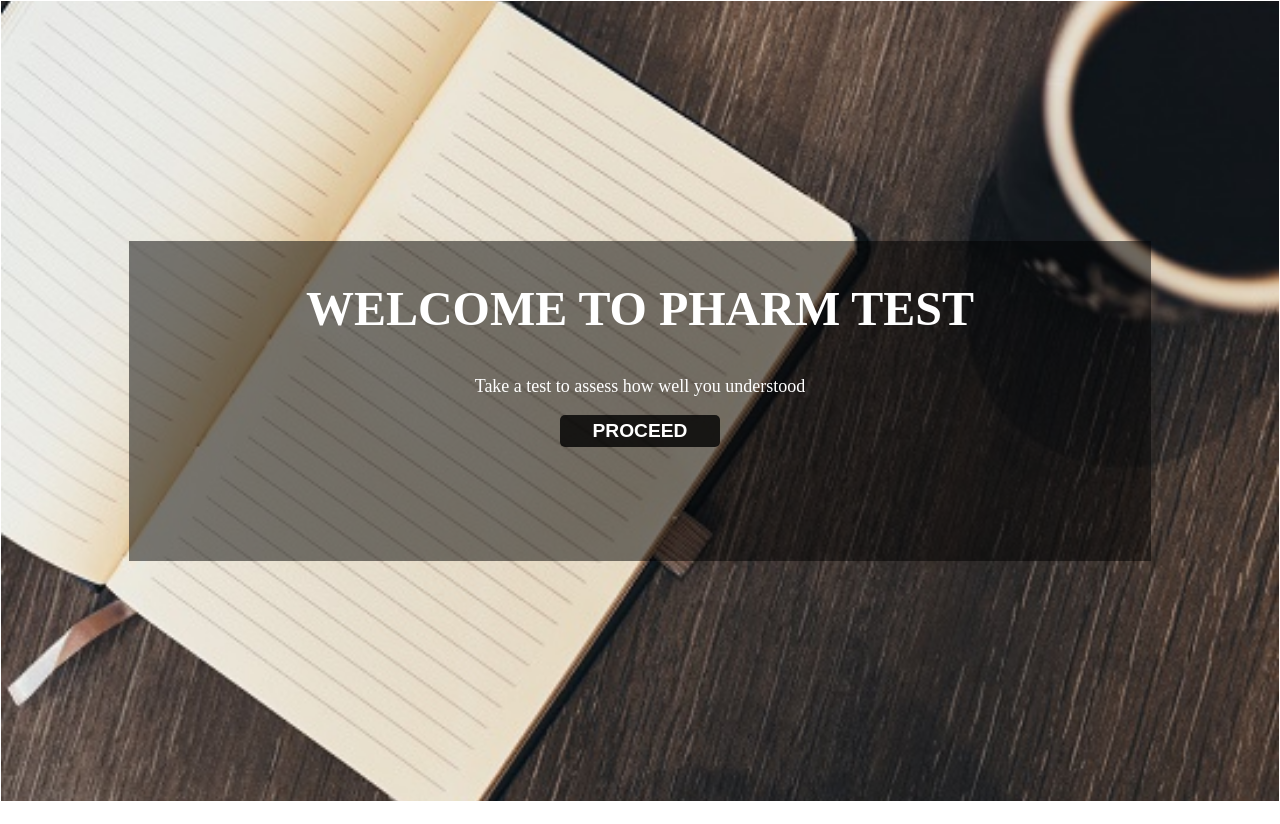
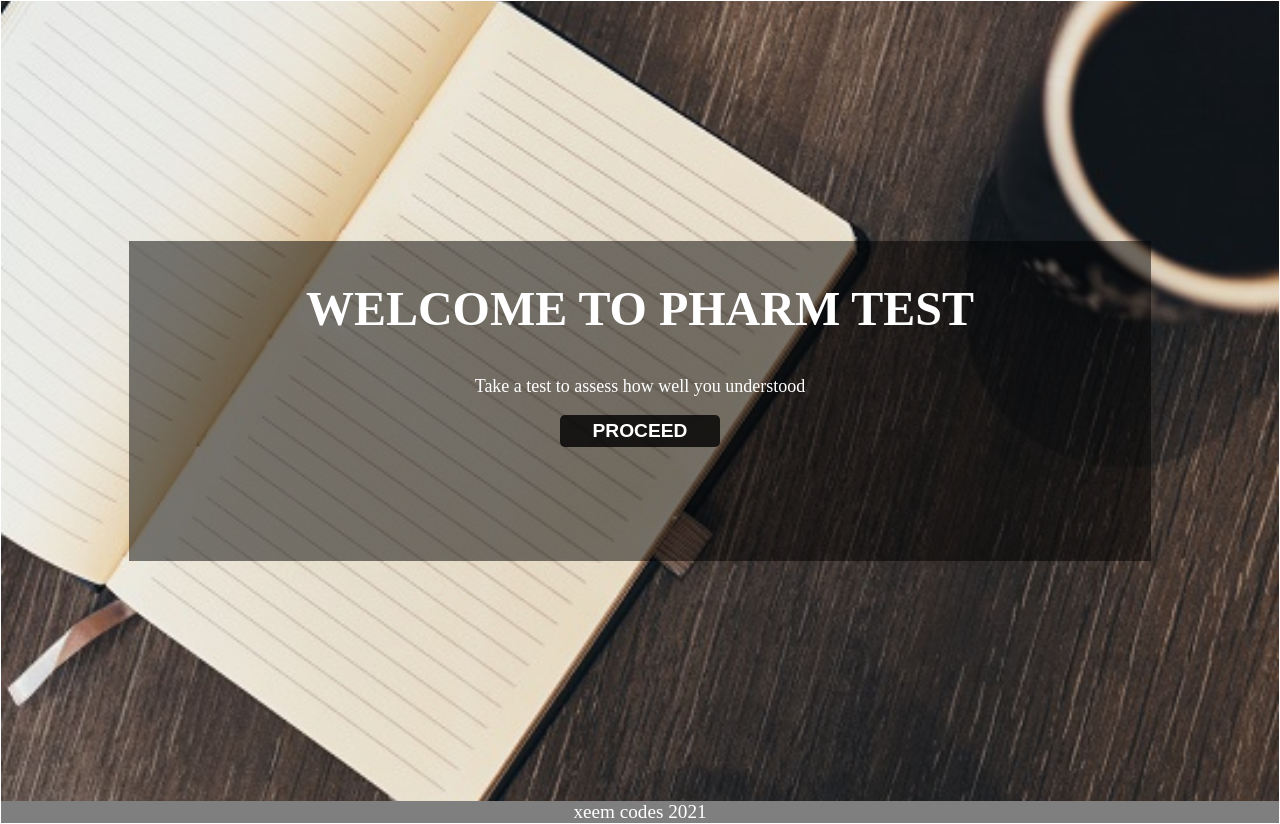
Before and after one commit to wilsonXeem/Pharm-Test-App, a React (Create React App) app: page / in a window 1280 px wide. Before the commit the page ends 802 px from the top, so only its background shows below. Built offline with nearby package versions, Linux system fonts and the light colour scheme.

Commit message:
added footer

```diff
--- a/src/App.css
+++ b/src/App.css
@@ -194,6 +194,18 @@ td {
   text-align: left;
 }
 
+footer {
+  text-align: center;
+  color: white;
+  font-size: larger;
+  background: rgba(0, 0, 0, 0.5);
+}
+
+footer a {
+  text-decoration: none;
+  color: white;
+}
+
 @media screen and (max-width: 768px) {
   .banner {
     height: 50vh;
--- a/src/App.js
+++ b/src/App.js
@@ -8,7 +8,7 @@ import { BrowserRouter as Router, Route, Routes } from "react-router-dom";
 
 function App() {
   return (
-    <>
+    <div>
       <Router>
         <Routes>
           <Route exact path="/" element={<Homepage />} />
@@ -17,7 +17,8 @@ function App() {
           <Route exact path="/result/:course" element={<Resultpage />} />
         </Routes>
       </Router>
-    </>
+
+    </div>
   );
 }
 
--- /dev/null
+++ b/src/Components/Footer.js
@@ -0,0 +1,14 @@
+import React from "react";
+import { Link } from "react-router-dom";
+
+export default function Footer() {
+  return (
+    <div>
+      <footer>
+        <Link to={"https://my-zimsite.herokuapp.com/my%20web.html"}>
+          xeem codes 2021
+        </Link>
+      </footer>
+    </div>
+  );
+}
--- a/src/Pages/Homepage.js
+++ b/src/Pages/Homepage.js
@@ -3,6 +3,7 @@ import Banner from "../Components/Homepage/Banner";
 import Button from "../Components/Button";
 
 import { Link } from "react-router-dom";
+import Footer from "../Components/Footer";
 
 export default function Homepage() {
   return (
@@ -14,6 +15,7 @@ export default function Homepage() {
           </Link>
         </Banner>
       </section>
+      <Footer />
     </>
   );
 }
--- a/src/Pages/Resultpage.js
+++ b/src/Pages/Resultpage.js
@@ -3,6 +3,7 @@ import Heading from "../Components/Heading";
 import Result from "../Components/Resultpage/Result";
 import TrueOrFalseResult from "../Components/Resultpage/TrueOrFalseResult";
 import { useParams } from "react-router-dom";
+import Footer from "../Components/Footer";
 
 export default function Resultpage() {
   const { course } = useParams();
@@ -18,6 +19,7 @@ export default function Resultpage() {
       ) : (
         <Result />
       )}
+      <Footer />
     </>
   );
 }
--- a/src/Pages/StartTestpage.js
+++ b/src/Pages/StartTestpage.js
@@ -2,6 +2,7 @@ import React from "react";
 
 import Heading from "../Components/Heading";
 import SelectLevel from "../Components/ListofCourses/SelectLevel";
+import Footer from "../Components/Footer";
 
 export default function StartTestpage() {
   return (
@@ -11,6 +12,7 @@ export default function StartTestpage() {
         <h3>Select level and course to take the test</h3>
         <SelectLevel />
       </section>
+      <Footer />
     </>
   );
 }
--- a/src/Pages/Testpage.js
+++ b/src/Pages/Testpage.js
@@ -9,6 +9,7 @@ import TimerAndQuestions from "../Components/Testpage/Body/TimerAndQuestions";
 import Button from "../Components/Button";
 import { useParams } from "react-router-dom";
 import { ValueContext } from "../Context";
+import Footer from "../Components/Footer";
 
 export default function Testpage() {
   let { course } = useParams();
@@ -30,6 +31,7 @@ export default function Testpage() {
           : "White color shows answered question"}
       </p>
       <Questions />
+      <Footer />
     </>
   );
 }
```
